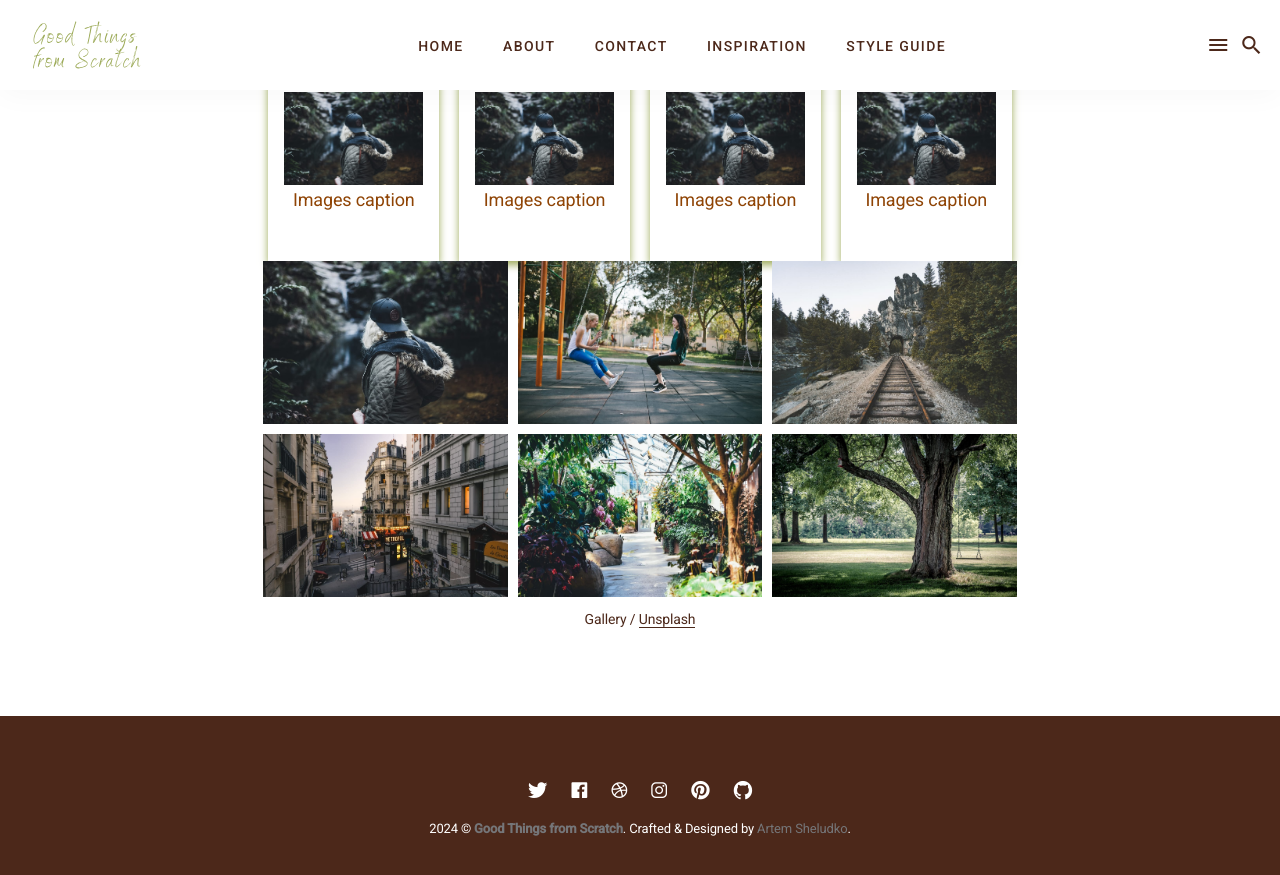
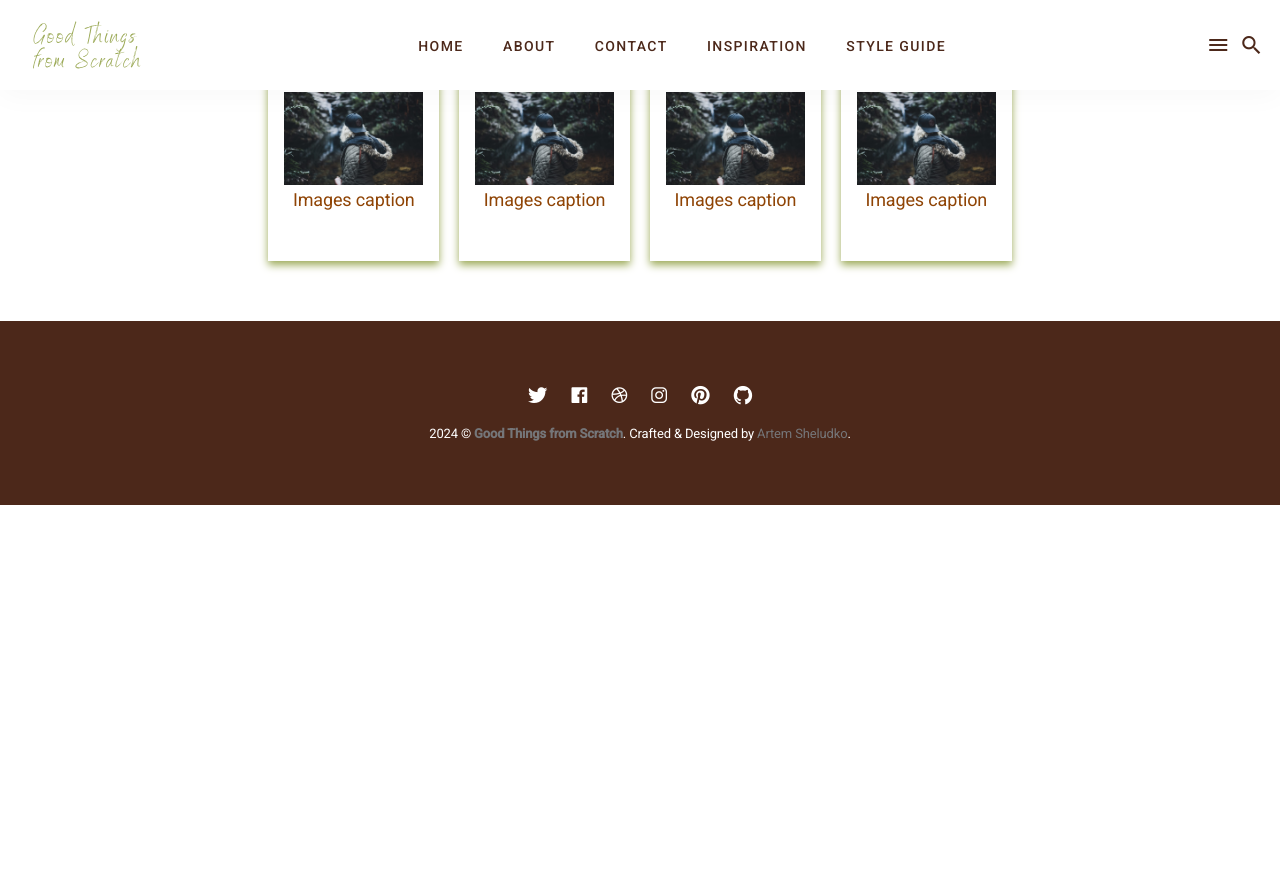
Before and after one commit to avarndell/GoodThingsFromScratch, a Jekyll site: the page built from _pages/inspiration.md, in a window 1280 px wide and 900 px high, scrolled down 635 px. Shown: the top 875 px of the window. Built offline with Jekyll 4.4.1, drawn with Linux system fonts in a browser that asks for light colours; nearby versions of some CDN libraries; after the commit the page ends 1140 px from its top, so only the background shows below that; grey boxes are pictures that could not be loaded.

Commit message:
Update Pages “inspiration”

```diff
--- a/_pages/inspiration.md
+++ b/_pages/inspiration.md
@@ -4,7 +4,6 @@ permalink: /Inspiration/
 title: Inspiration
 image: /images/uploads/food1.jpg
 ---
-
 <div class="card-row">
   <div class="card-column">
     <div class="card">
@@ -31,15 +30,3 @@ image: /images/uploads/food1.jpg
     </div>
   </div>
 </div>
-
-<div class="gallery-box">
-  <div class="gallery">
-    <img src="/images/04.jpg">
-    <img src="/images/06.jpg">
-    <img src="/images/05.jpg">
-    <img src="/images/07.jpg">
-    <img src="/images/08.jpg">
-    <img src="/images/09.jpg">
-  </div>
-  <em>Gallery / <a href="https://unsplash.com/" target="_blank">Unsplash</a></em>
-</div>
```
